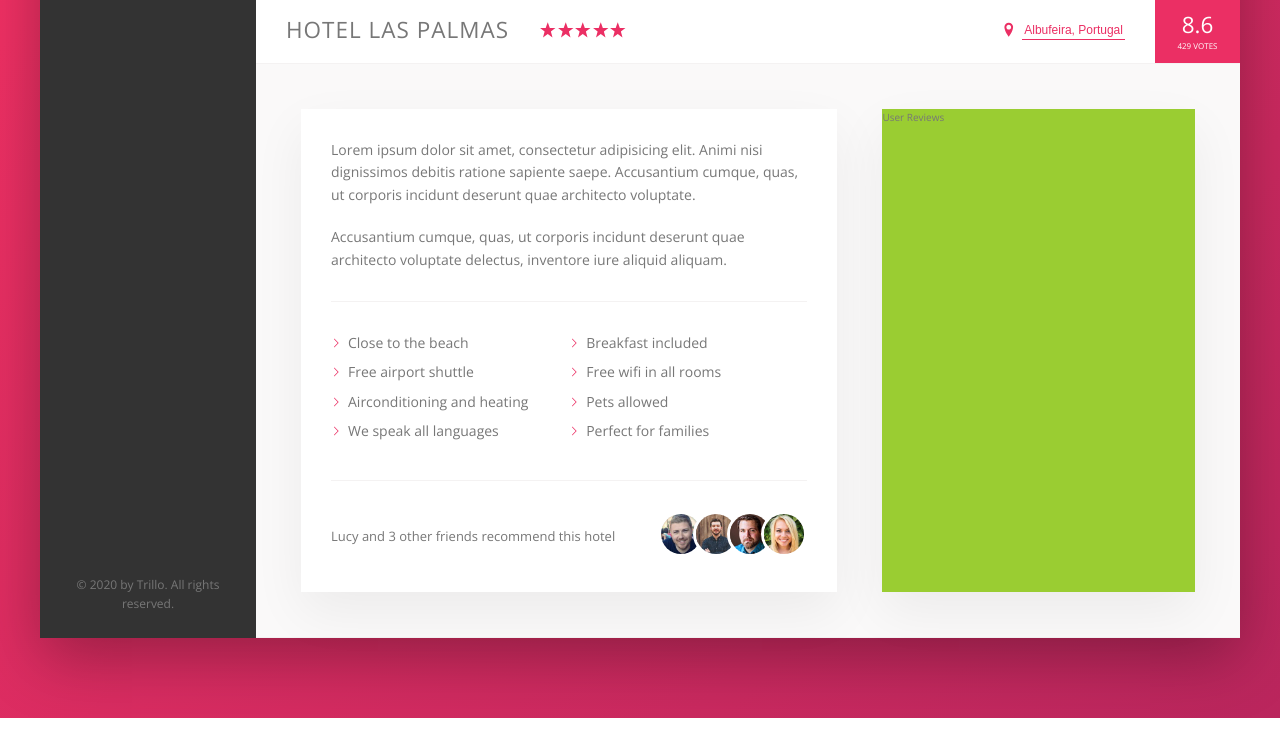
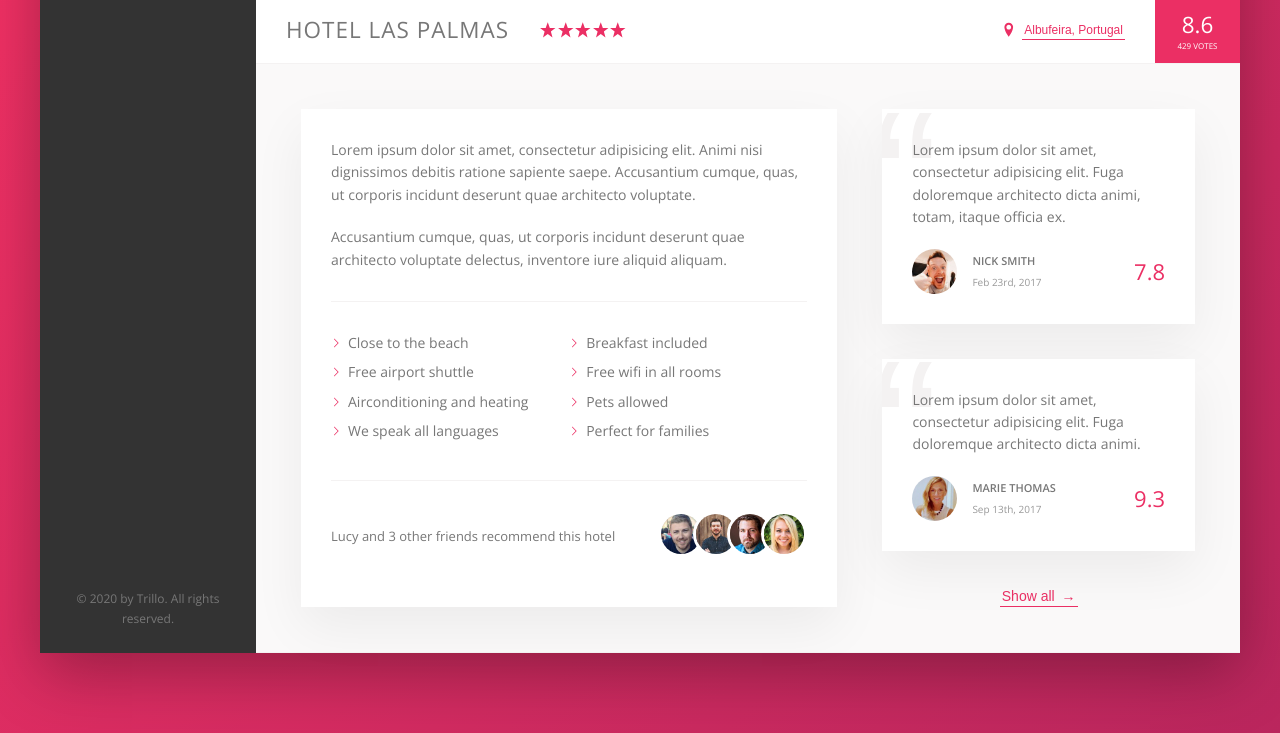
Before and after one commit to DriesVerb/trillo, a website: page index.html in a window 1280 px wide. Shown: the part 538-1271 px from the top of the page. Drawn offline with nearby package versions, Linux system fonts and the light colour scheme.

Commit message:
styled the review section and finished

```diff
--- a/index.html
+++ b/index.html
@@ -182,7 +182,35 @@
                         </div>
 
                         <div class="user-reviews">
-                            User Reviews
+
+                            <figure class="review">
+                                <blockquote class="review__text">
+                                    Lorem ipsum dolor sit amet, consectetur adipisicing elit. Fuga doloremque architecto dicta animi, totam, itaque officia ex.
+                                </blockquote>
+                                <figcaption class="review__user">
+                                    <img src="img/user-1.jpg" alt="user 1" class="review__photo">
+                                    <div class="review__user-box"><p class="review__user-name">Nick Smith</p>
+                                    <p class="review__user-date">Feb 23rd, 2017</p></div>
+                                    <div class="review__rating">7.8</div>
+                                </figcaption>
+                            </figure>
+
+                            <figure class="review">
+                                <blockquote class="review__text">
+                                    Lorem ipsum dolor sit amet, consectetur adipisicing elit. Fuga doloremque architecto dicta animi.
+                                </blockquote>
+                                <figcaption class="review__user">
+                                    <img src="img/user-2.jpg" alt="user 2" class="review__photo">
+                                    <div class="review__user-box"><p class="review__user-name">Marie Thomas</p>
+                                    <p class="review__user-date">Sep 13th, 2017</p></div>
+                                    <div class="review__rating">9.3</div>
+                                </figcaption>
+                            </figure>
+
+                            <button class="btn-inline">
+                                Show all <span>&rarr;</span>
+                            </button>
+
                         </div>
                     </div>
 
--- a/sass/_components.scss
+++ b/sass/_components.scss
@@ -292,9 +292,20 @@
     cursor: pointer;
     transform: all .2s;
 
+    & span {
+        margin-left: 3px;
+        transition: margin-left .2s;
+    }
+
     &:hover {
         color: var(--var-color-grey-dark-1);
+
+        span {
+            margin-left: 8px;
+        }
     }
+
+
 
     &:focus {
         outline: none;
@@ -397,3 +408,68 @@
         }
     }
 }
+
+// reviews
+
+.review {
+
+    background-color: #ffffff;
+    box-shadow: var(--shadow-light);
+    padding: 3rem;
+    margin-bottom: 3.5rem;
+    position: relative;
+    overflow: hidden;
+
+    &__text {
+        margin-bottom: 2rem;
+        z-index: 10;
+        position: relative;
+    }
+
+    &__user {
+        display: flex;
+        align-items: center;
+
+    }
+
+    &__photo {
+        height: 4.5rem;
+        width: 4.5rem;
+        border-radius: 50%;
+        margin-right: 1.5rem;
+    }
+
+    &__user-box {
+        margin-right: auto;
+    }
+
+    &__user-name {
+        font-size: 1.1rem;
+        font-weight: 600;
+        text-transform: uppercase;
+        margin-bottom: .4rem;
+    }
+
+    &__user-date {
+        font-size: 1rem;
+        color: var(--color-grey-dark-3);
+    }
+
+    &__rating {
+        color: var(--color-primary);
+        font-size: 2.2rem;
+        font-weight: 300;
+    }
+
+    &::before {
+        content: "\201C";
+        position: absolute;
+        top: -2.75rem;
+        left: -1rem;
+        line-height: 1;
+        font-size: 20rem;
+        color: var(--color-grey-light-2);
+        font-family: sans-serif;
+        z-index: 1;
+    }
+}
--- a/sass/_layout.scss
+++ b/sass/_layout.scss
@@ -43,11 +43,11 @@
     padding: 4.5rem;
     background-color: var(--color-grey-light-1);
     border-bottom: var(--line);
+    font-size: 1.4rem;
 
 }
 
 .description {
-    font-size: 1.4rem;
     background-color: #ffffff;
     box-shadow: var(--shadow-light);
     padding: 3rem;
@@ -56,7 +56,9 @@
 }
 
 .user-reviews {
-    background-color: yellowgreen;
     flex: 1;
-    box-shadow: var(--shadow-light);
+
+    display: flex;
+    flex-direction: column;
+    align-items: center;
 }
```
Also changed, not shown: css/style.css.
